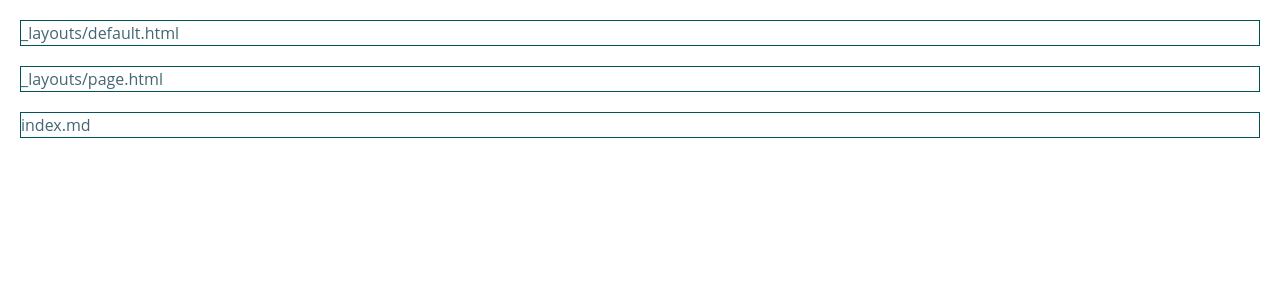
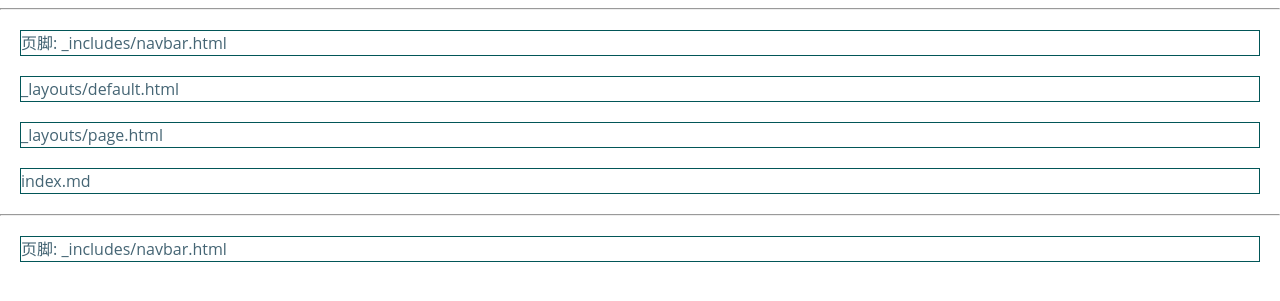
Before and after one commit to ihaiucom/test.blog, a Jekyll site: the page built from index.md, in a window 1280 px wide. Shown: the top 301 px of the page. Built offline with Jekyll 4.4.1, drawn with Linux system fonts in a browser that asks for light colours.

Commit message:
no message

```diff
--- a/_includes/comment.html
+++ b/_includes/comment.html
@@ -1,4 +1,3 @@
 <div>
-    评论:
-    _includes/comment.html
+    评论区: _includes/comment.html
 </div>
--- /dev/null
+++ b/_includes/footer.html
@@ -0,0 +1,4 @@
+<hr>
+<div>
+    页脚: _includes/navbar.html
+</div>
--- a/_includes/head.html
+++ b/_includes/head.html
@@ -1,3 +1,6 @@
-<div>
-    _includes/head.html
-</div>
+<head>
+    <meta charset="UTF-8">
+    <meta name="author" content="{{ site.author }}" />
+    <link rel="stylesheet" type="text/css" href="/assets/css/stylesheet.css" media="screen">
+
+</head>
--- /dev/null
+++ b/_includes/navbar.html
@@ -0,0 +1,3 @@
+<div>
+    导航栏：_includes/head.html
+</div>
--- a/_layouts/default.html
+++ b/_layouts/default.html
@@ -1,18 +1,19 @@
 <!DOCTYPE html>
 <html lang="en-us">
-<head>
-    <meta charset="UTF-8">
-    <meta name="author" content="{{ site.author }}" />
-    <link rel="stylesheet" type="text/css" href="/assets/css/stylesheet.css" media="screen">
 
-</head>
+{% include head.html %}
 
 <body>
+
+    {% include footer.html %}
+
     <div>
         _layouts/default.html
     </div>
 
     {{ content }}
 
+    {% include footer.html %}
+
 </body>
 </html>
```
